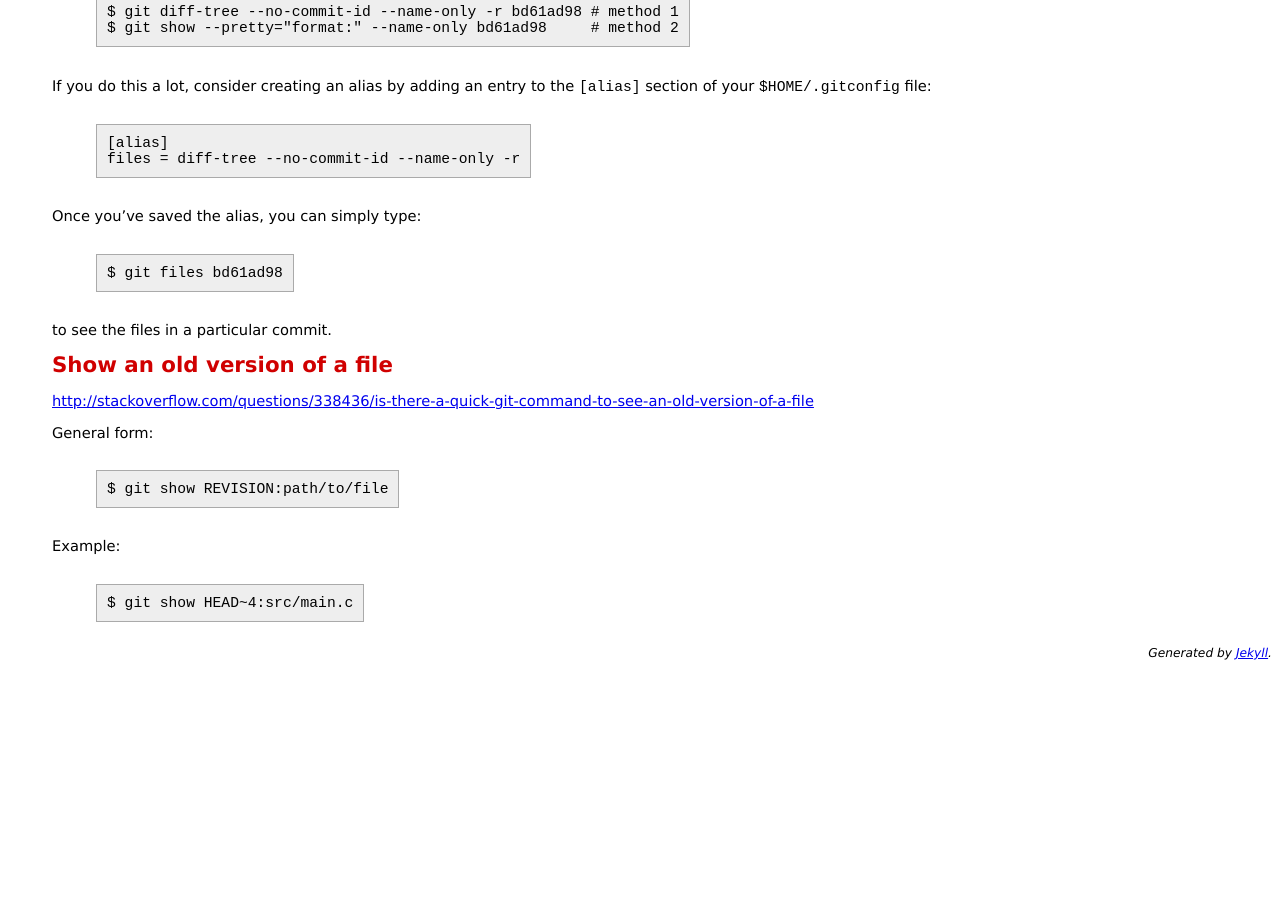
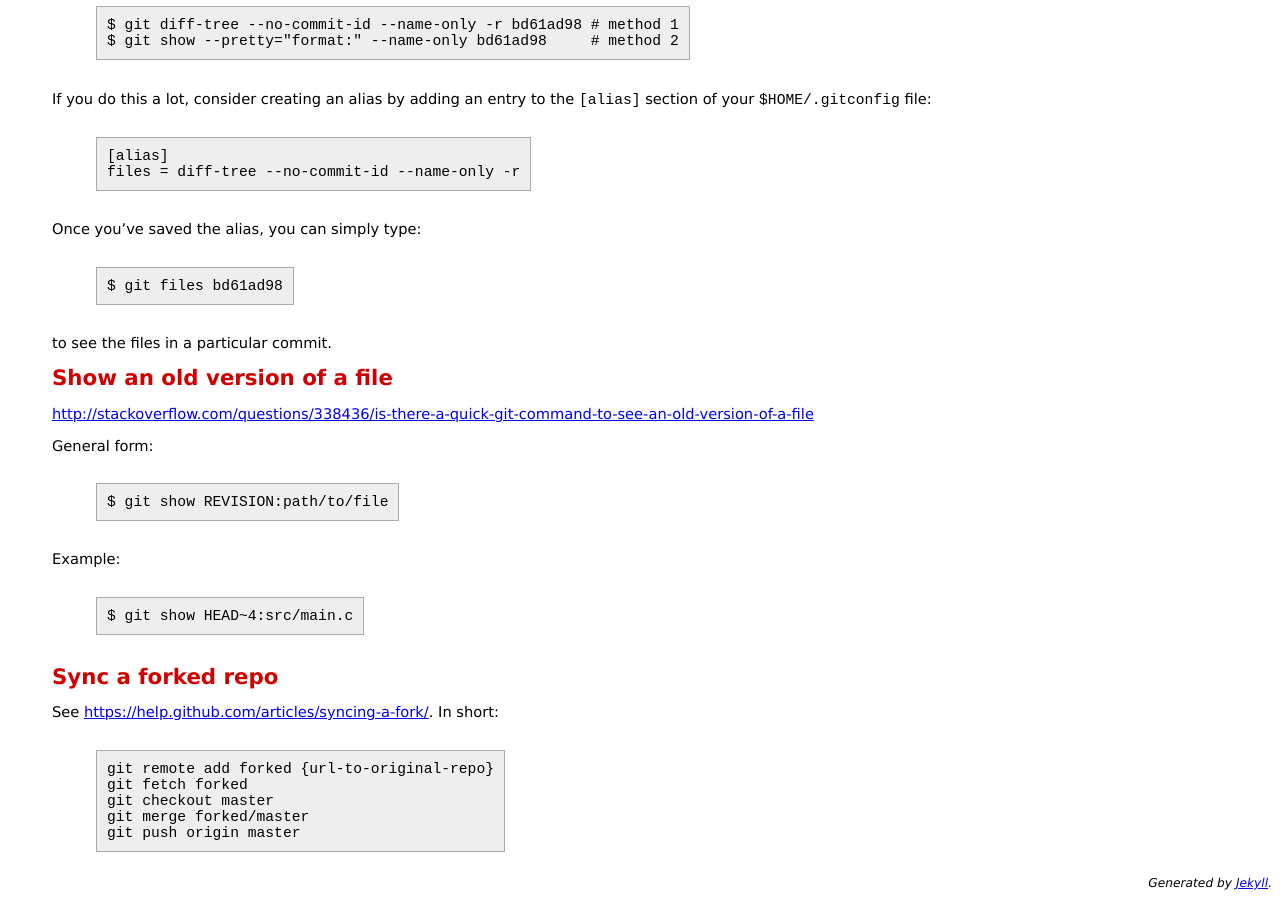
Before and after one commit to bmc/cheat-sheets, a Jekyll site: the page built from git.md, in a window 1280 px wide and 900 px high, scrolled down 2287 px. Built offline with Jekyll 4.4.1, drawn with Linux system fonts in a browser that asks for light colours; before the commit the page ends 2957 px from its top, so only the background shows below that.

Commit message:
How to sync a fork.

```diff
--- a/git.md
+++ b/git.md
@@ -122,3 +122,13 @@ General form:
 Example:
 
     $ git show HEAD~4:src/main.c
+
+# Sync a forked repo
+
+See <https://help.github.com/articles/syncing-a-fork/>. In short:
+
+    git remote add forked {url-to-original-repo}
+    git fetch forked
+    git checkout master
+    git merge forked/master
+    git push origin master
```
